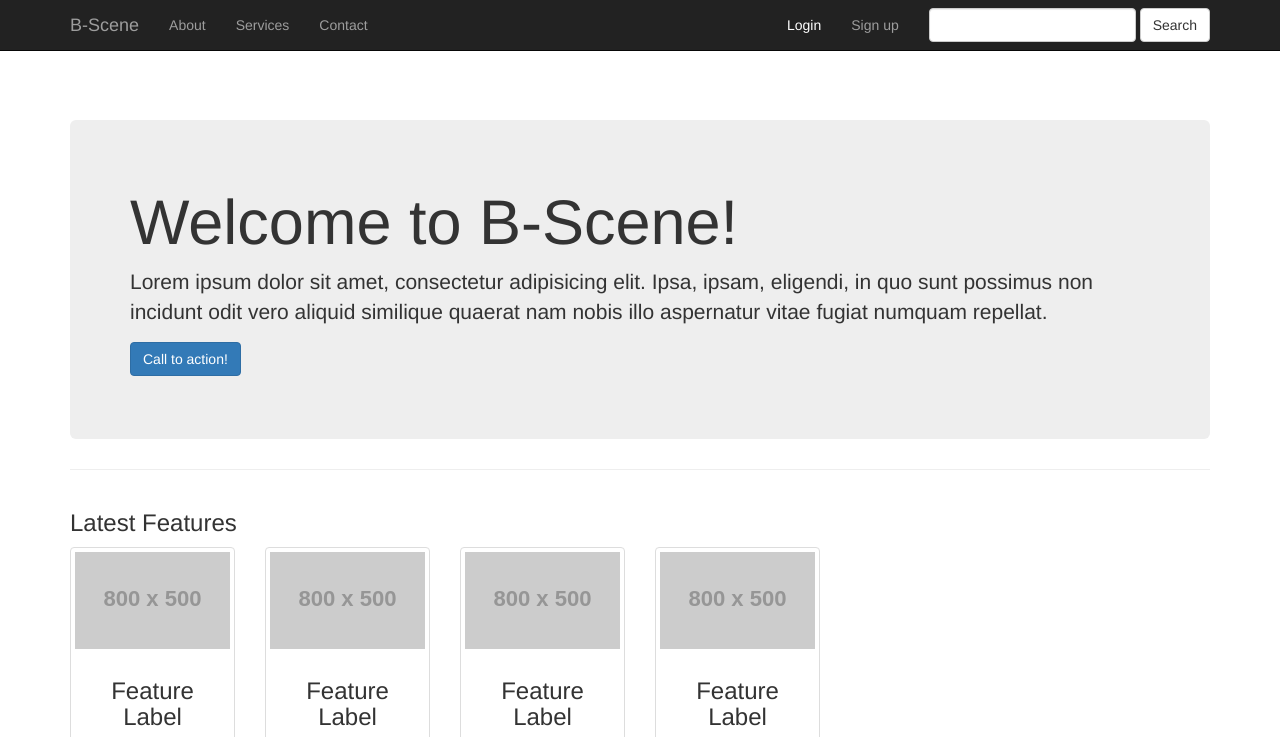
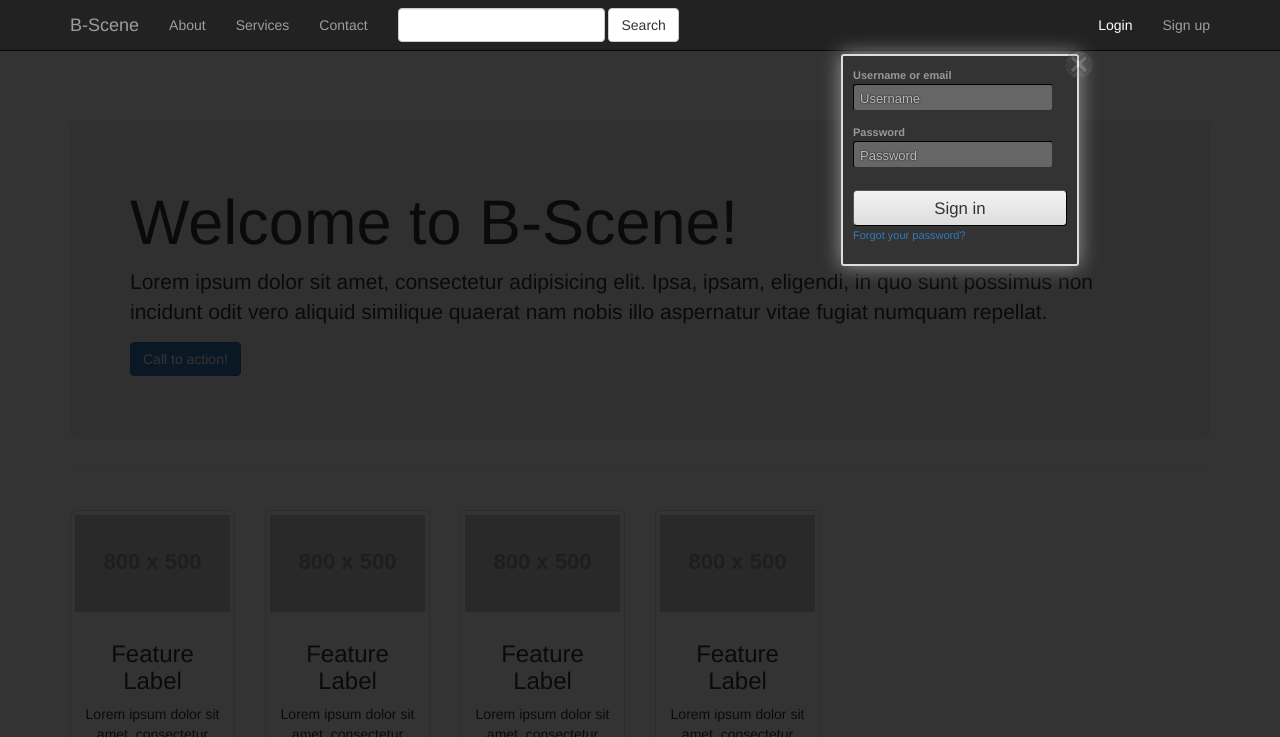
Before and after one commit to doaaanwar/B-Scene, a plain HTML site: page index.html in a window 1280 px wide. Both pictures are taken after a click on the link "Login". Shown: the top 737 px of the page. Drawn offline with nearby package versions, Linux system fonts and the light colour scheme; placeholder pictures from the web are drawn by us.

Commit message:
popup login with new css file

```diff
--- /dev/null
+++ b/css/bscene.css
@@ -0,0 +1,112 @@
+/*source: http://www.alessioatzeni.com/blog/login-box-modal-dialog-window-with-css-and-jquery/ */
+/* Mask for background, by default is not display */
+#mask {
+    display: none;
+    background: #000;
+    position: fixed;
+    left: 0;
+    top: 0;
+    z-index: 10;
+    width: 100%;
+    height: 100%;
+    opacity: 0.8;
+    z-index: 999;
+}
+
+/* You can customize to your needs  */
+.login-popup {
+    display: none;
+    background: #333;
+    padding: 10px;
+    border: 2px solid #ddd;
+    float: left;
+    font-size: 1.2em;
+    position: fixed;
+    top: 20%;
+    left: 75%;
+    z-index: 99999;
+    box-shadow: 0px 0px 20px #999;
+    /* CSS3 */
+        -moz-box-shadow: 0px 0px 20px #999;
+    /* Firefox */
+        -webkit-box-shadow: 0px 0px 20px #999;
+    /* Safari, Chrome */
+	border-radius: 3px 3px 3px 3px;
+    -moz-border-radius: 3px;
+    /* Firefox */
+        -webkit-border-radius: 3px;
+    /* Safari, Chrome */;
+}
+
+img.btn_close {
+    Position the close button
+	float: right;
+    margin: -28px -28px 0 0;
+}
+
+fieldset {
+    border: none;
+}
+
+form.signin .textbox label {
+    display: block;
+    padding-bottom: 7px;
+}
+
+form.signin .textbox span {
+    display: block;
+}
+
+form.signin p, form.signin span {
+    color: #999;
+    font-size: 11px;
+    line-height: 18px;
+}
+
+form.signin .textbox input {
+    background: #666666;
+    border-bottom: 1px solid #333;
+    border-left: 1px solid #000;
+    border-right: 1px solid #333;
+    border-top: 1px solid #000;
+    color: #fff;
+    border-radius: 3px 3px 3px 3px;
+    -moz-border-radius: 3px;
+    -webkit-border-radius: 3px;
+    font: 13px Arial, Helvetica, sans-serif;
+    padding: 6px 6px 4px;
+    width: 200px;
+}
+
+form.signin input:-moz-placeholder {
+    color: #bbb;
+    text-shadow: 0 0 2px #000;
+}
+
+form.signin input::-webkit-input-placeholder {
+    color: #bbb;
+    text-shadow: 0 0 2px #000;
+}
+
+.button {
+    background: -moz-linear-gradient(center top, #f3f3f3, #dddddd);
+    background: -webkit-gradient(linear, left top, left bottom, from(#f3f3f3), to(#dddddd));
+    background: -o-linear-gradient(top, #f3f3f3, #dddddd);
+    filter: progid:DXImageTransform.Microsoft.gradient(startColorStr='#f3f3f3', EndColorStr='#dddddd');
+    border-color: #000;
+    border-width: 1px;
+    border-radius: 4px 4px 4px 4px;
+    -moz-border-radius: 4px;
+    -webkit-border-radius: 4px;
+    color: #333;
+    cursor: pointer;
+    display: inline-block;
+    padding: 6px 6px 4px;
+    margin-top: 10px;
+    font: 12px;
+    width: 214px;
+}
+
+.button:hover {
+    background: #ddd;
+}
--- a/index.html
+++ b/index.html
@@ -12,6 +12,7 @@
 	<!-- Bootstrap Core CSS -->
 	<link href="css/bootstrap.min.css" rel="stylesheet">
 	<!-- Custom CSS -->
+	<link href="css/bscene.css" rel="stylesheet">
 	<link href="css/bic_calendar.css" rel="stylesheet">
 	<link href="css/heroic-features.css" rel="stylesheet">
 
@@ -55,7 +56,7 @@
                         <a href="#">Contact</a>
                     </li>
                 </ul>
-                 <form class="navbar-form navbar-right" role="search">
+                 <form class="navbar-form navbar-left" role="search">
 						<div class="form-group">
 							<input class="form-control" type="text" />
 						</div> <button type="submit" class="btn btn-default">Search</button>
@@ -63,7 +64,7 @@
 			     <ul class="nav navbar-nav navbar-right">
 
 						<li>
-							<a href="#">Login</a>
+							<a class="login-window" href="#login-box">Login</a>
 						</li>
 						<li>
 							<a href="#">Sign up</a>
@@ -75,6 +76,63 @@
         </div>
         <!-- /.container -->
     </nav>
+
+
+
+    <div id="login-box" class="login-popup">
+    	 <script>
+    	 	$(document).ready(function() {
+				$('a.login-window').click(function() {
+
+				    //Getting the variable's value from a link
+				    var loginBox = $(this).attr('href');
+
+				    //Fade in the Popup
+				    $(loginBox).fadeIn(300);
+
+				    //Set the center alignment padding + border see css style
+				    var popMargTop = ($(loginBox).height() + 24) / 2;
+				    var popMargLeft = ($(loginBox).width() + 24) / 2;
+
+				    $(loginBox).css({
+				        'margin-top' : -popMargTop,
+				        'margin-left' : -popMargLeft
+				    });
+
+				    // Add the mask to body
+				    $('body').append('<div id="mask"></div>');
+				    $('#mask').fadeIn(300);
+
+				    return false;
+				});
+
+				// When clicking on the button close or the mask layer the popup closed
+				$('a.close, #mask').on('click', function() {
+				  $('#mask , .login-popup').fadeOut(300 , function() {
+				    $('#mask').remove();
+				});
+				return false;
+				});
+				});
+    	 </script>
+		  <a href="#" class="close"><img src="images/close_pop.png" class="btn_close" title="Close Window" alt="Close" /></a>
+		  <form method="post" class="signin" action="#">
+		        <fieldset class="textbox">
+		        <label class="username">
+		        <span>Username or email</span>
+		        <input id="username" name="username" value="" type="text" autocomplete="on" placeholder="Username">
+		        </label>
+		        <label class="password">
+		        <span>Password</span>
+		        <input id="password" name="password" value="" type="password" placeholder="Password">
+		        </label>
+		        <button class="submit button" type="button">Sign in</button>
+		        <p>
+		        <a class="forgot" href="#">Forgot your password?</a>
+		        </p>
+		        </fieldset>
+		  </form>
+</div>
 
     <!-- Page Content -->
     <div class="container">
@@ -92,7 +150,7 @@
         <!-- Title -->
         <div class="row">
             <div class="col-lg-12">
-                <h3>Latest Features</h3>
+                <h3></h3>
             </div>
         </div>
         <!-- /.row -->
```
Also changed, not shown: login.html (added, +174 -0 lines), images/close_pop.png (added).
